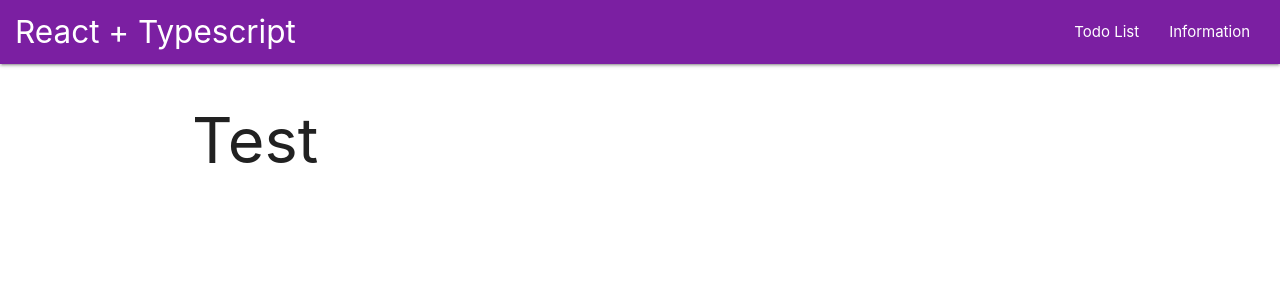
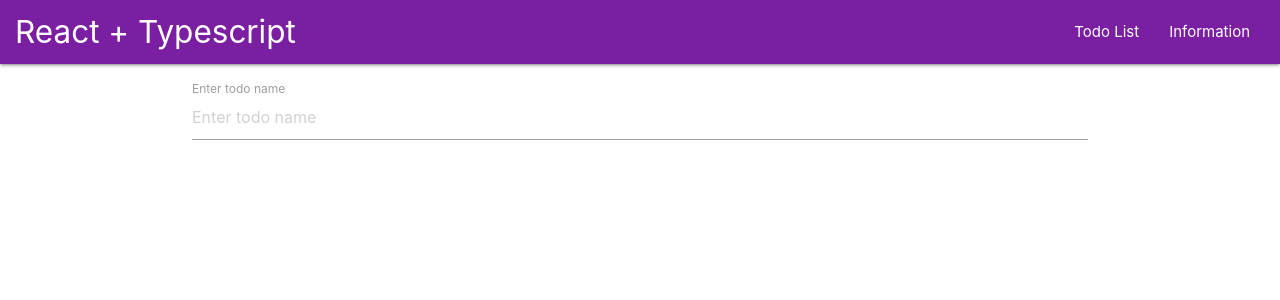
Before and after one commit to OlegBalabukh/todo-app-typescript, a React (Create React App) app: page / in a window 1280 px wide. Shown: the top 300 px of the page. Built offline with nearby package versions, Linux system fonts and the light colour scheme.

Commit message:
added TodoForm component

```diff
--- a/src/App.tsx
+++ b/src/App.tsx
@@ -1,12 +1,19 @@
-import React from 'react';
+import React, { useState } from 'react';
 import { Navbar } from './components/Navbar';
+import { TodoForm } from './components/TodoForm';
 
 const App: React.FC = () => {
+  const [todos, setTodos] = useState([]);
+
+  const addHandler = (title: string)=> {
+    console.log('Add New Todo ', title)
+  }
+
   return (
     <>
       <Navbar />
       <div className="container">
-        <h1>Test</h1>
+        <TodoForm onAdd={addHandler} />
       </div>
     </>
   )
--- /dev/null
+++ b/src/components/TodoForm.tsx
@@ -0,0 +1,40 @@
+import React, { /*useState,*/ useRef } from 'react'
+
+interface TodoFormProps {
+  onAdd(title: string): void
+}
+
+export const TodoForm: React.FC<TodoFormProps> = (props) => {
+  // const [title, setTitle] = useState<string>('');
+  const ref = useRef<HTMLInputElement>(null);
+
+  // const changeHandler = (event: React.ChangeEvent<HTMLInputElement>) => {
+  //   setTitle(event.target.value)
+  // }
+
+  const keyPressHandler = (event: React.KeyboardEvent) => {
+    if (event.key === 'Enter') {
+      props.onAdd(ref.current!.value)
+      ref.current!.value = ''
+      // console.log(title)
+      // setTitle('')
+    }
+  }
+
+  return (
+    <div className="input-field mt2">
+      <input
+        // onChange={changeHandler}
+        // value={title}
+        ref={ref}
+        type="text"
+        id="title"
+        placeholder="Enter todo name"
+        onKeyPress={keyPressHandler}
+      />
+      <label htmlFor="title" className="active">
+        Enter todo name
+      </label>
+    </div>
+  );
+}
--- a/src/index.css
+++ b/src/index.css
@@ -16,3 +16,7 @@ code {
   padding-right: 1rem;
   padding-left: 1rem;
 }
+
+.mt2 {
+  margin-top: 2rem;
+}
```
